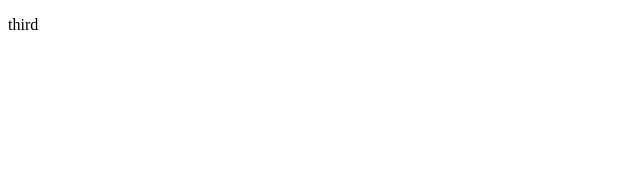
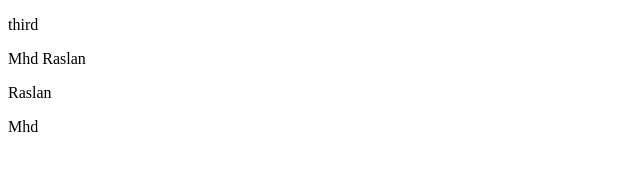
Before and after one commit to mhdraslan97/git-test, a website: page index.html in a window 1280 px wide. Shown: the whole page, without its empty margins (0-640 px from the left). Drawn offline with Linux system fonts and the light colour scheme.

Commit message:
Using NPM

```diff
--- a/index.html
+++ b/index.html
@@ -9,5 +9,8 @@
 <body>
   <p></p>
   <p>third</p>
+  <p>Mhd Raslan</p>
+  <p>Raslan</p>
+  <p>Mhd</p>
 </body>
 </html>
```
Also changed, not shown: package.json (added, +24 -0 lines), 2 other files.
